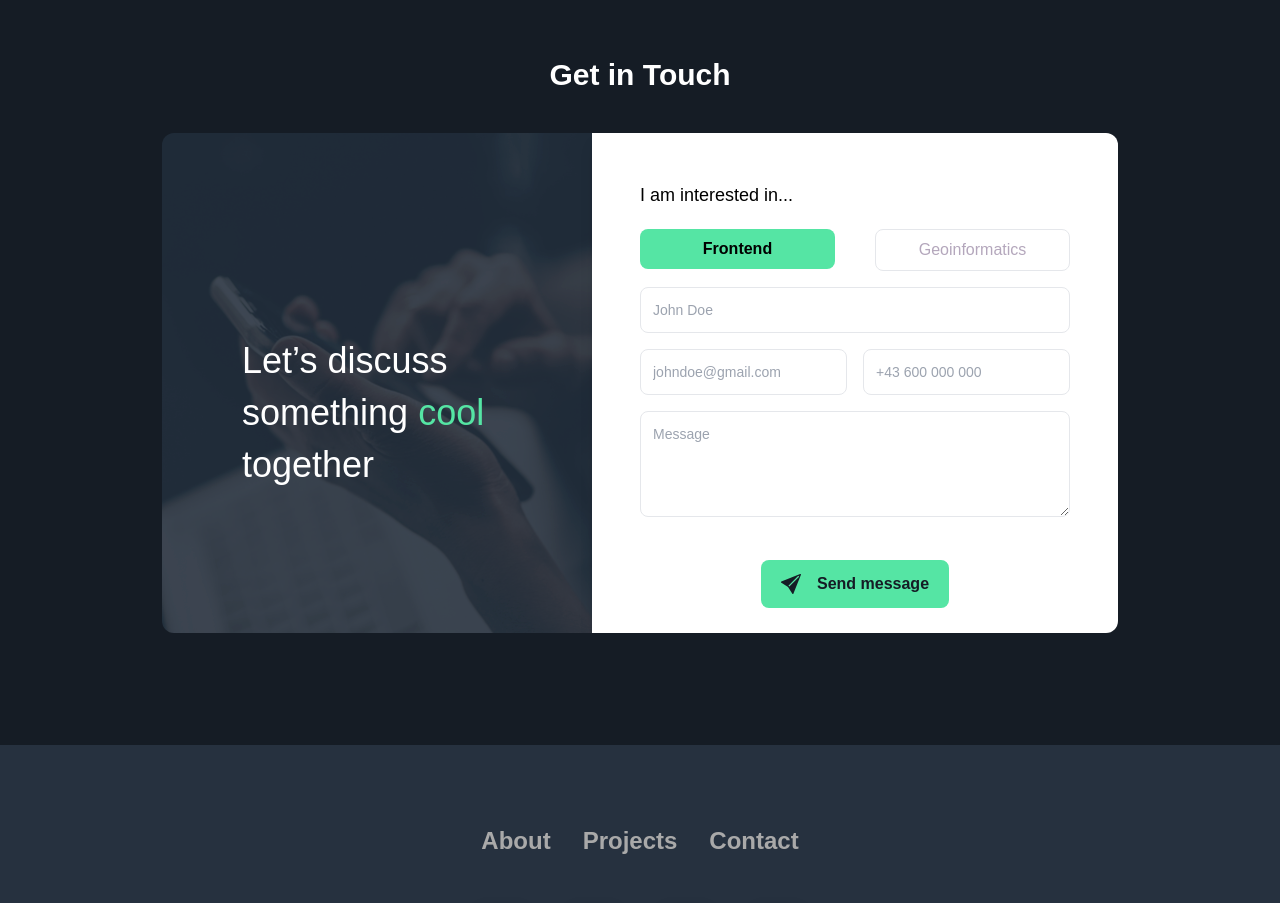
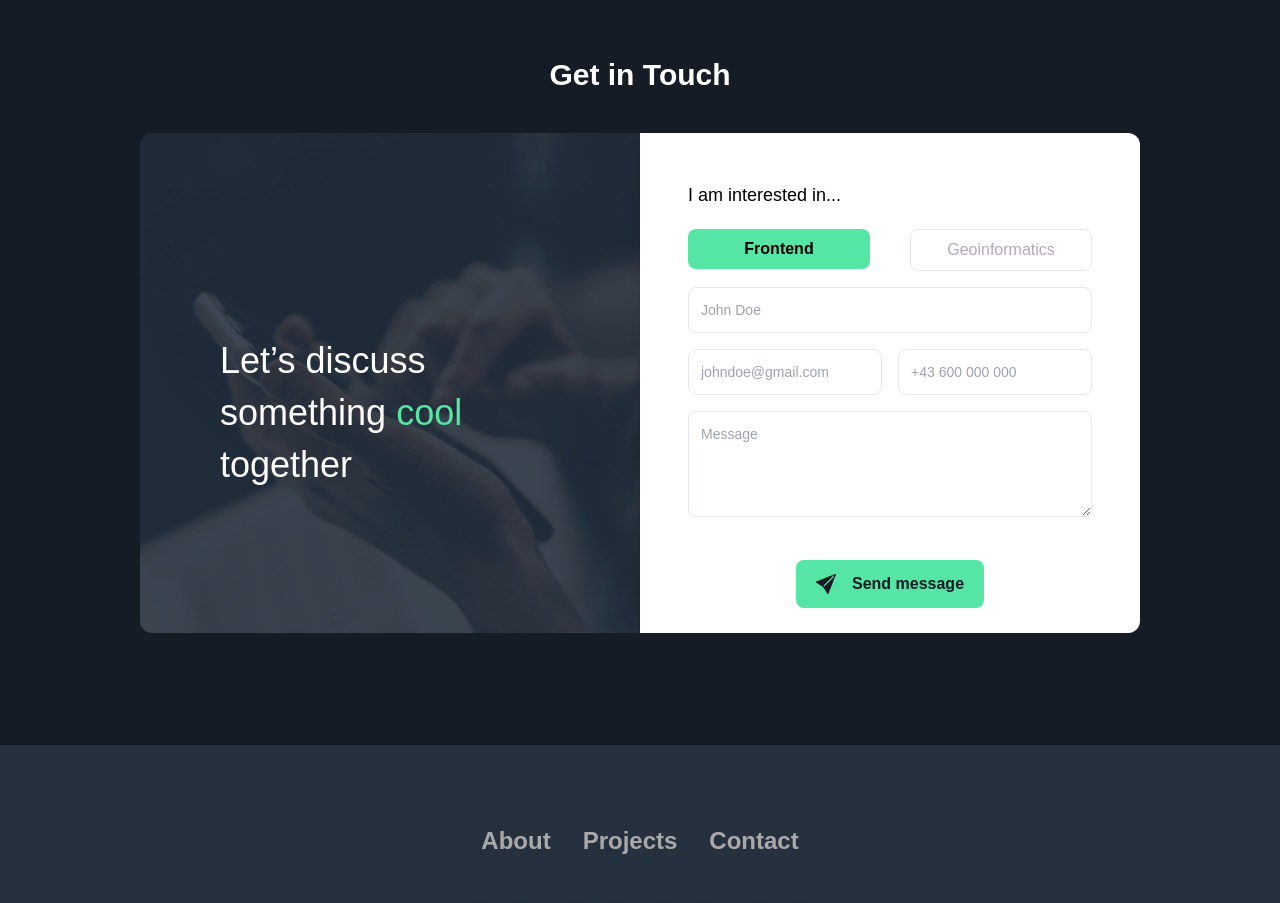
Before and after one commit to Nimrod2022/portfolio-mandela, a React (Vite) app: page / in a window 1280 px wide. Shown: the part 3300-4203 px from the top of the page. Built offline with nearby package versions, Linux system fonts and the light colour scheme; a web font is replaced by a local one.

Commit message:
cont width

```diff
--- a/src/components/Home/Contact.jsx
+++ b/src/components/Home/Contact.jsx
@@ -114,7 +114,7 @@ const Contact = ({ darkMode }) => {
             Get in Touch
           </h1>
           <div className="w-full md:flex rounded-xl overflow-hidden   md:w-auto my-10  md:px-0 px-3 ">
-            <div className="bg-[url('/assets/contact-image.png')] hidden md:block form-height contact-form-image">
+            <div className="bg-[url('/assets/contact-image.png')] bg-cover hidden md:block form-height contact-form-image">
               <h1 className="text-white  justify-center items-center text-4xl px-20 pt-52">
                 Let’s discuss
               </h1>
--- a/src/index.css
+++ b/src/index.css
@@ -29,6 +29,7 @@
 
 .form-height{
   height: 500px;
+  width: 500px;
 }
 
 .project-border{
```
